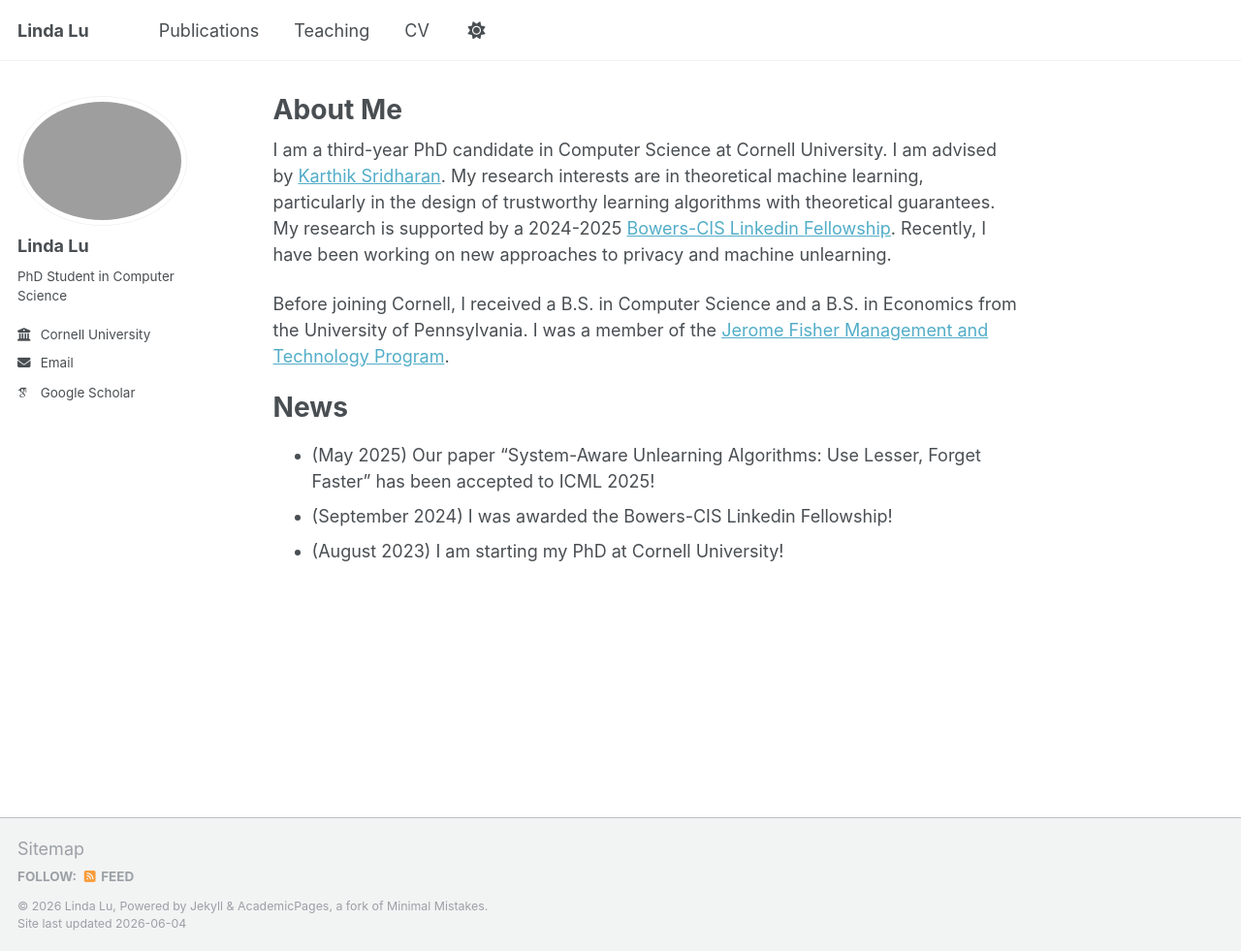
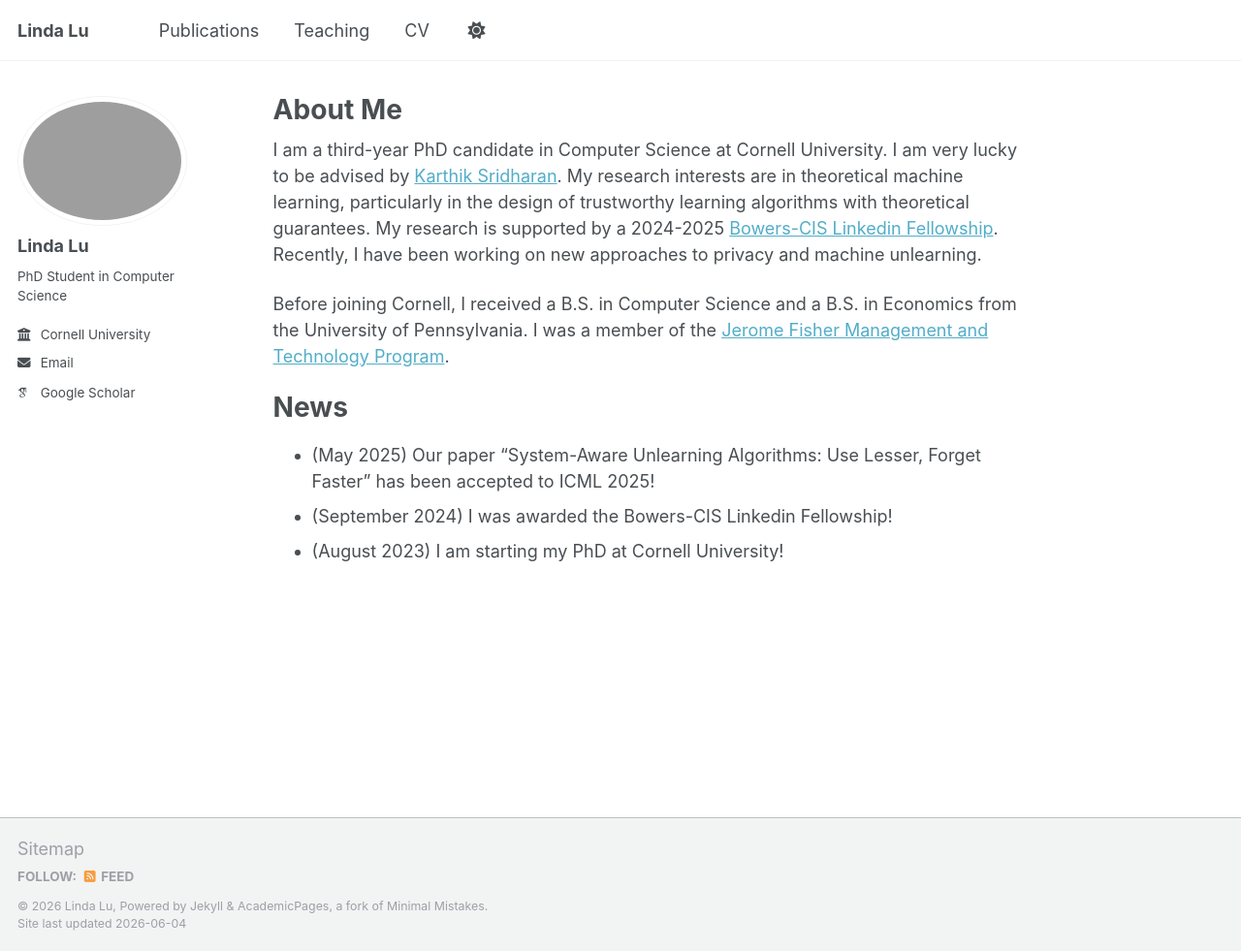
Before and after one commit to lu-linda/lu-linda.github.io, a Jekyll site: the page built from _pages/about.md, in a window 1280 px wide and 981 px high. Shown: the whole window at 97% size. Built offline with Jekyll 4.4.1, drawn with Linux system fonts in a browser that asks for light colours; some web fonts are replaced.

Commit message:
Update about.md

```diff
--- a/_pages/about.md
+++ b/_pages/about.md
@@ -7,7 +7,7 @@ redirect_from:
   - /about.html
 ---
 
-I am a third-year PhD candidate in Computer Science at Cornell University. I am advised by [Karthik Sridharan](https://www.cs.cornell.edu/~sridharan/). My research interests are in theoretical machine learning, particularly in the design of trustworthy learning algorithms with theoretical guarantees. My research is supported by a 2024-2025 [Bowers-CIS Linkedin Fellowship](https://cis.cornell.edu/eight-scholars-awarded-cornell-bowers-cis-linkedin-grants). Recently, I have been working on new approaches to privacy and machine unlearning.
+I am a third-year PhD candidate in Computer Science at Cornell University. I am very lucky to be advised by [Karthik Sridharan](https://www.cs.cornell.edu/~sridharan/). My research interests are in theoretical machine learning, particularly in the design of trustworthy learning algorithms with theoretical guarantees. My research is supported by a 2024-2025 [Bowers-CIS Linkedin Fellowship](https://cis.cornell.edu/eight-scholars-awarded-cornell-bowers-cis-linkedin-grants). Recently, I have been working on new approaches to privacy and machine unlearning.
 
 Before joining Cornell, I received a B.S. in Computer Science and a B.S. in Economics from the University of Pennsylvania. I was a member of the [Jerome Fisher Management and Technology Program](https://fisher.wharton.upenn.edu/).
 
```
